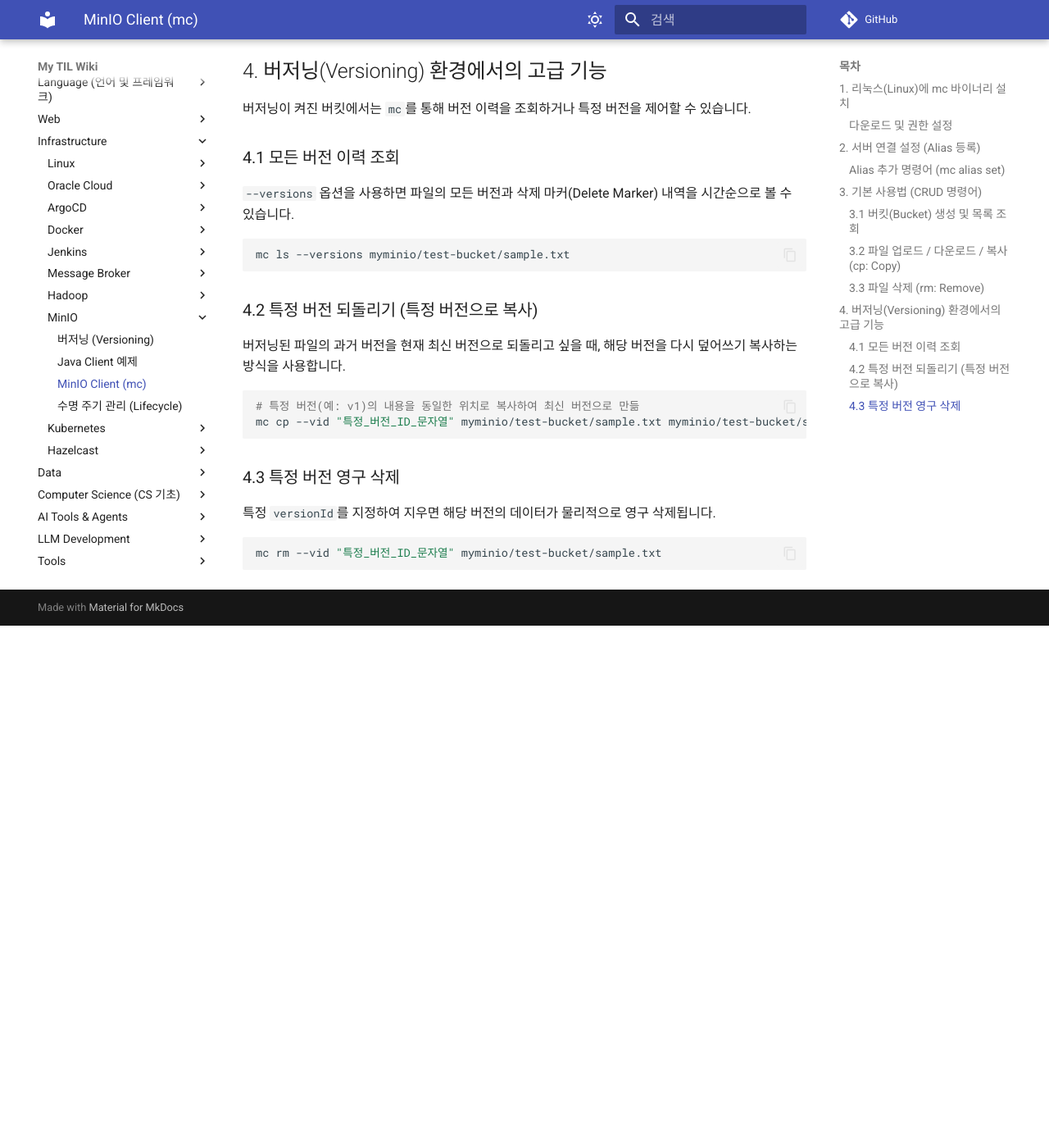
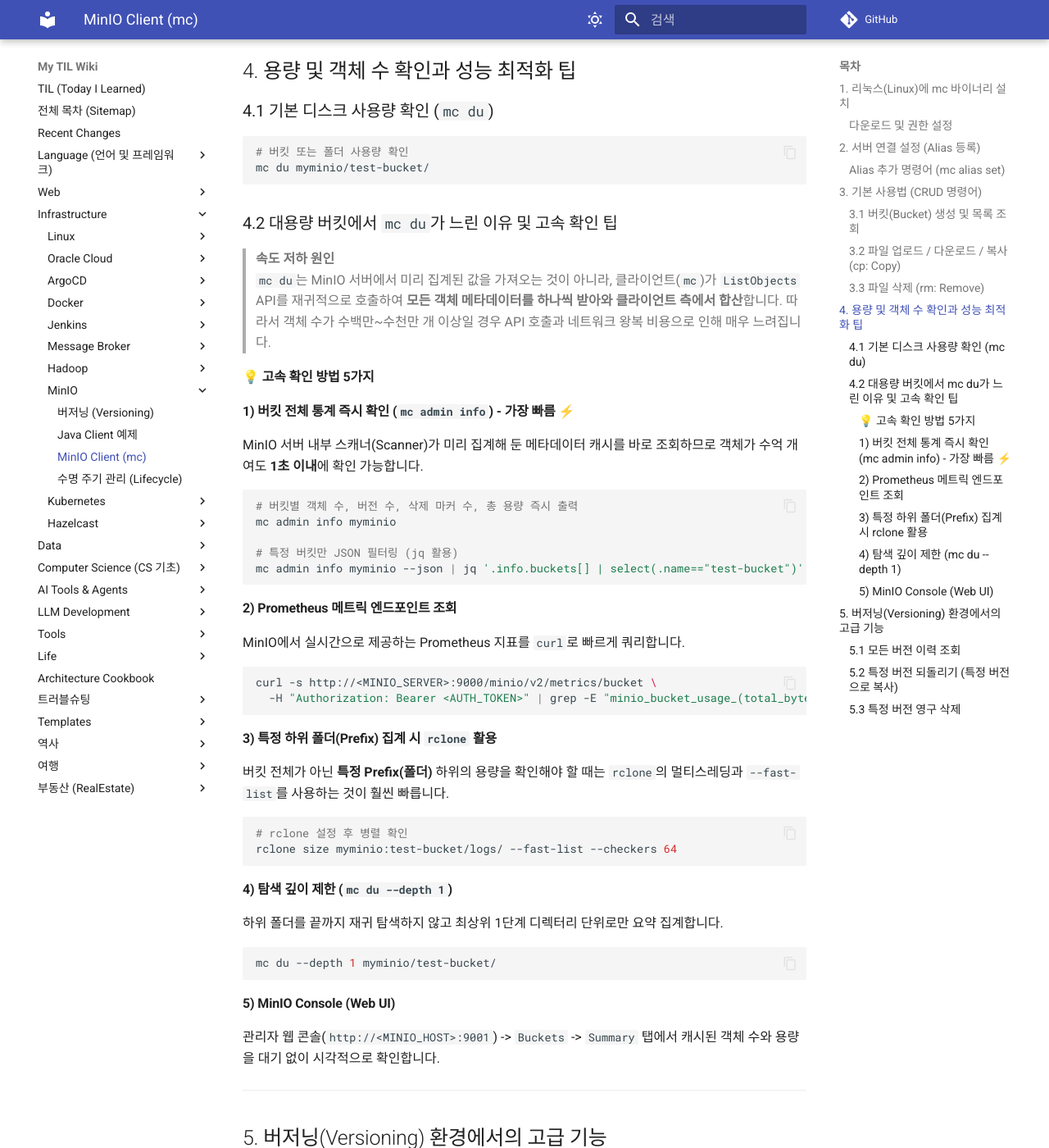
Before and after one commit to DevDooly/TIL, an MkDocs documentation site: the page built from docs/Infrastructure/MinIO/MinIO_Client_mc.md, in a window 1280 px wide and 1400 px high, scrolled down 2119 px. Shown: the whole window at 82% size. Built offline with MkDocs 1.6.1 and Material for MkDocs 9.7.7, drawn with Linux system fonts in a browser that asks for light colours; comment, search, counter and statistics services are not loaded; before the commit the page ends 2882 px from its top, so only the background shows below that; some of the changed text lies outside the part shown.

Commit message:
docs: MinIO Client(mc) 대용량 객체 용량/개수 고속 확인 팁 추가

````diff
--- a/docs/Infrastructure/MinIO/MinIO_Client_mc.md
+++ b/docs/Infrastructure/MinIO/MinIO_Client_mc.md
@@ -1,6 +1,6 @@
 # MinIO Client (mc) 설치 및 사용 가이드
 
-MinIO Client (`mc`)는 Amazon S3 호환 클라우드 스토리지 및 로컬 파일 시스템을 관리하기 위한 강력한 커맨드라인 도구입니다. `ls`, `cat`, `cp`, `rm` 등과 같은 전통적인 UNIX 명령어를 클라우드 스토리지 관리에 맞게 제공합니다.
+MinIO Client (`mc`)는 Amazon S3 호환 클라우드 스토리지 및 로컬 파일 시스템을 관리하기 위한 강력한 커맨드라인 도구입니다. `ls`, `cat`, `cp`, `rm`, `du` 등과 같은 전통적인 UNIX 명령어를 클라우드 스토리지 관리에 맞게 제공합니다.
 
 ---
 
@@ -89,24 +89,75 @@
 
 ---
 
-## 4. 버저닝(Versioning) 환경에서의 고급 기능
+## 4. 용량 및 객체 수 확인과 성능 최적화 팁
+
+### 4.1 기본 디스크 사용량 확인 (`mc du`)
+
+```bash
+# 버킷 또는 폴더 사용량 확인
+mc du myminio/test-bucket/
+```
+
+### 4.2 대용량 버킷에서 `mc du`가 느린 이유 및 고속 확인 팁
+
+> **속도 저하 원인**
+> `mc du`는 MinIO 서버에서 미리 집계된 값을 가져오는 것이 아니라, 클라이언트(`mc`)가 `ListObjects` API를 재귀적으로 호출하여 **모든 객체 메타데이터를 하나씩 받아와 클라이언트 측에서 합산**합니다. 따라서 객체 수가 수백만~수천만 개 이상일 경우 API 호출과 네트워크 왕복 비용으로 인해 매우 느려집니다.
+
+#### 💡 고속 확인 방법 5가지
+
+#### 1) 버킷 전체 통계 즉시 확인 (`mc admin info`) - 가장 빠름 ⚡️
+MinIO 서버 내부 스캐너(Scanner)가 미리 집계해 둔 메타데이터 캐시를 바로 조회하므로 객체가 수억 개여도 **1초 이내**에 확인 가능합니다.
+```bash
+# 버킷별 객체 수, 버전 수, 삭제 마커 수, 총 용량 즉시 출력
+mc admin info myminio
+
+# 특정 버킷만 JSON 필터링 (jq 활용)
+mc admin info myminio --json | jq '.info.buckets[] | select(.name=="test-bucket")'
+```
+
+#### 2) Prometheus 메트릭 엔드포인트 조회
+MinIO에서 실시간으로 제공하는 Prometheus 지표를 `curl`로 빠르게 쿼리합니다.
+```bash
+curl -s http://<MINIO_SERVER>:9000/minio/v2/metrics/bucket \
+  -H "Authorization: Bearer <AUTH_TOKEN>" | grep -E "minio_bucket_usage_(total_bytes|object_total)"
+```
+
+#### 3) 특정 하위 폴더(Prefix) 집계 시 `rclone` 활용
+버킷 전체가 아닌 **특정 Prefix(폴더)** 하위의 용량을 확인해야 할 때는 `rclone`의 멀티스레딩과 `--fast-list`를 사용하는 것이 훨씬 빠릅니다.
+```bash
+# rclone 설정 후 병렬 확인
+rclone size myminio:test-bucket/logs/ --fast-list --checkers 64
+```
+
+#### 4) 탐색 깊이 제한 (`mc du --depth 1`)
+하위 폴더를 끝까지 재귀 탐색하지 않고 최상위 1단계 디렉터리 단위로만 요약 집계합니다.
+```bash
+mc du --depth 1 myminio/test-bucket/
+```
+
+#### 5) MinIO Console (Web UI)
+관리자 웹 콘솔(`http://<MINIO_HOST>:9001`) -> `Buckets` -> `Summary` 탭에서 캐시된 객체 수와 용량을 대기 없이 시각적으로 확인합니다.
+
+---
+
+## 5. 버저닝(Versioning) 환경에서의 고급 기능
 
 버저닝이 켜진 버킷에서는 `mc`를 통해 버전 이력을 조회하거나 특정 버전을 제어할 수 있습니다.
 
-### 4.1 모든 버전 이력 조회
+### 5.1 모든 버전 이력 조회
 `--versions` 옵션을 사용하면 파일의 모든 버전과 삭제 마커(Delete Marker) 내역을 시간순으로 볼 수 있습니다.
 ```bash
 mc ls --versions myminio/test-bucket/sample.txt
 ```
 
-### 4.2 특정 버전 되돌리기 (특정 버전으로 복사)
+### 5.2 특정 버전 되돌리기 (특정 버전으로 복사)
 버저닝된 파일의 과거 버전을 현재 최신 버전으로 되돌리고 싶을 때, 해당 버전을 다시 덮어쓰기 복사하는 방식을 사용합니다.
 ```bash
 # 특정 버전(예: v1)의 내용을 동일한 위치로 복사하여 최신 버전으로 만듦
 mc cp --vid "특정_버전_ID_문자열" myminio/test-bucket/sample.txt myminio/test-bucket/sample.txt
 ```
 
-### 4.3 특정 버전 영구 삭제
+### 5.3 특정 버전 영구 삭제
 특정 `versionId`를 지정하여 지우면 해당 버전의 데이터가 물리적으로 영구 삭제됩니다.
 ```bash
 mc rm --vid "특정_버전_ID_문자열" myminio/test-bucket/sample.txt
--- a/docs/Recent_Changes.md
+++ b/docs/Recent_Changes.md
@@ -4,6 +4,7 @@
 
 | 수정 날짜 | 문서 경로 | 커밋 메시지 |
 | :--- | :--- | :--- |
+| 2026-08-19 16:43 | [Infrastructure/MinIO/MinIO_Client_mc.md](Infrastructure/MinIO/MinIO_Client_mc.md) | docs: MinIO Client(mc) 대용량 객체 용량/개수 고속 확인 팁 추가 |
 | 2026-08-19 16:19 | [Infrastructure/MinIO/Lifecycle.md](Infrastructure/MinIO/Lifecycle.md) | docs: MinIO 버저닝 및 수명주기(Lifecycle) 관리 정책 상세 내용 추가 |
 | 2026-08-19 16:19 | [Infrastructure/MinIO/Versioning.md](Infrastructure/MinIO/Versioning.md) | docs: MinIO 버저닝 및 수명주기(Lifecycle) 관리 정책 상세 내용 추가 |
 | 2026-08-11 07:47 | [Infrastructure/MessageBroker/NATS.md](Infrastructure/MessageBroker/NATS.md) | docs: NATS 메시징 시스템 상세 가이드 추가 |
````
Also changed, not shown: other parts of docs/Recent_Changes.md (+0 -1 lines), README.md (+1 -1 lines).
